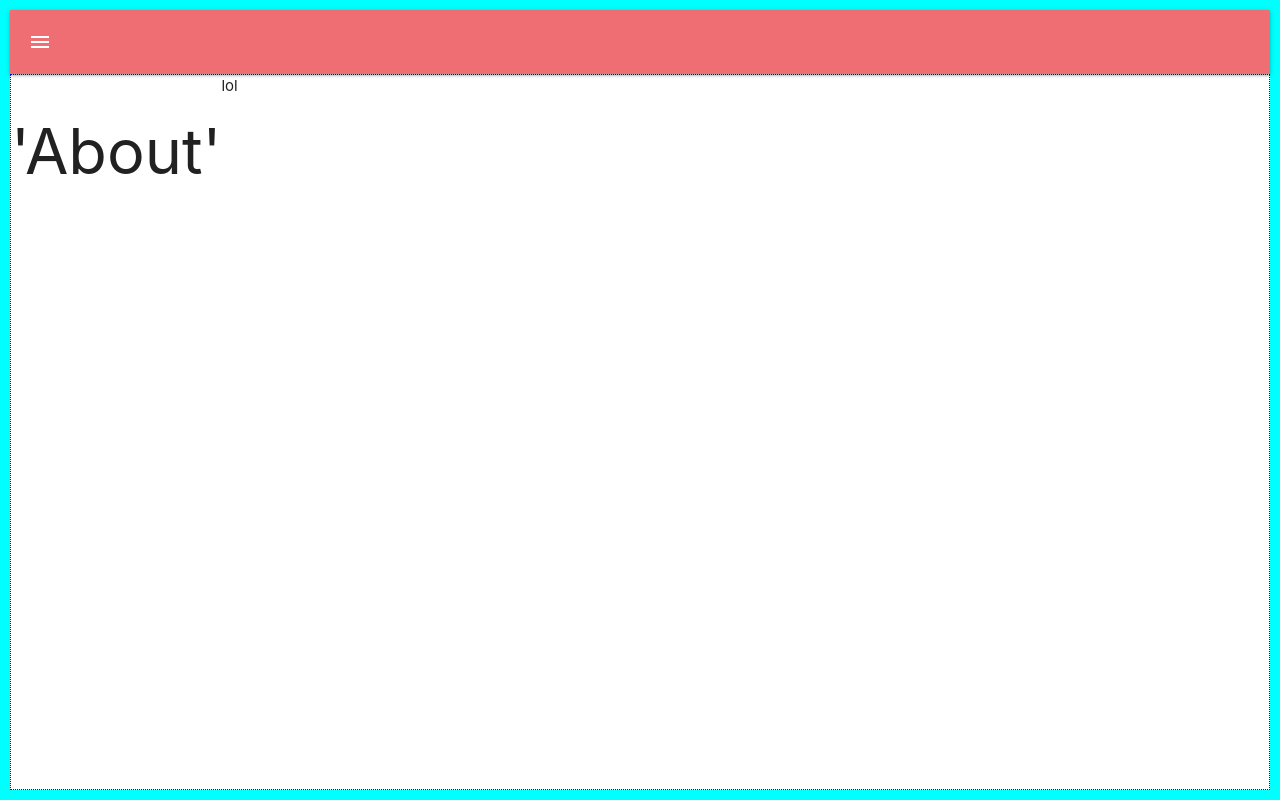
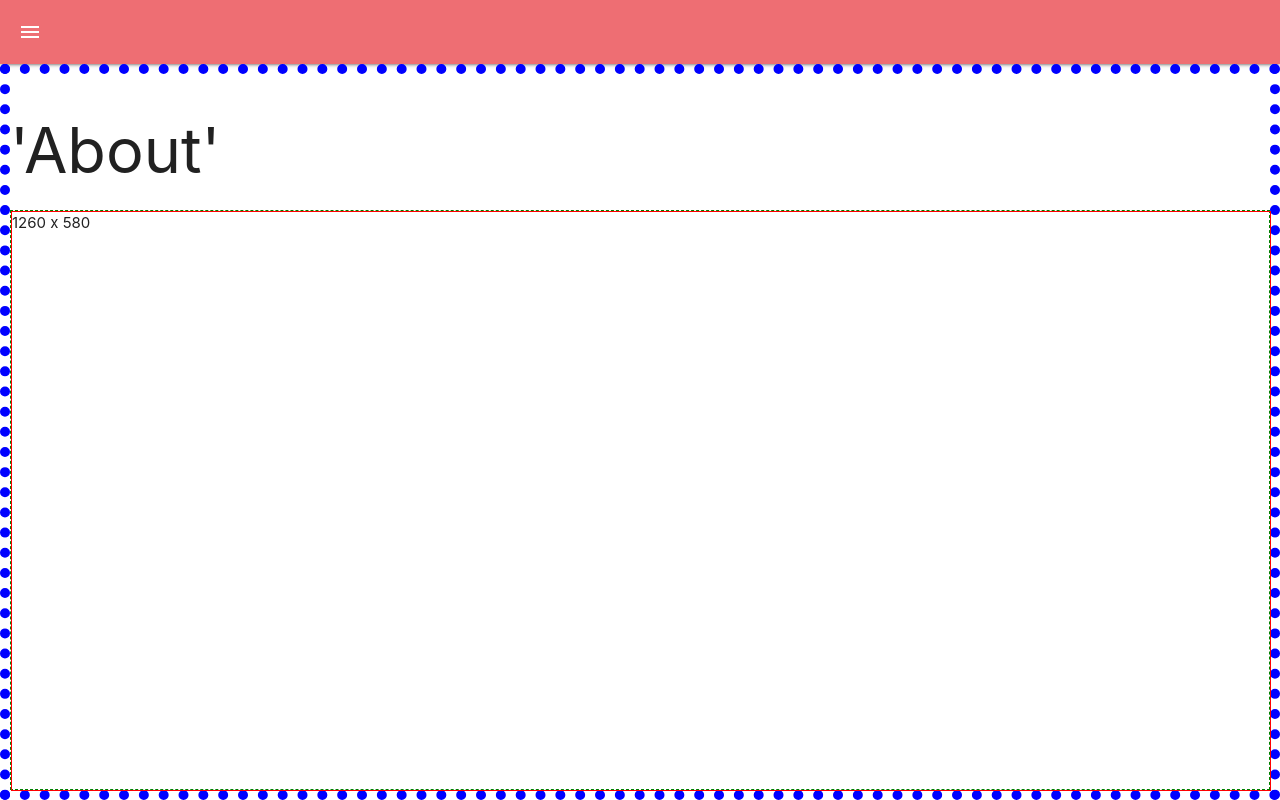
Before and after one commit to alex-worker/CombinatoricsIDE, a React (Create React App) app in the folder simple-ide/: page / in a window 1280 px wide. Built offline with nearby package versions, Linux system fonts and the light colour scheme.

Commit message:
resizing plase is ok :3

```diff
--- a/simple-ide/src/App.css
+++ b/simple-ide/src/App.css
@@ -1,114 +1,19 @@
-html {
-  /* height: 100vh; */
-}
-
-body {
-  /* height: 100%; */
-  /* position:relative; */
-  /* position:relative; */
-  /* height:auto !important; */
-  /* height: 100vh; */
-  /* min-height:100%; */
-}
-
-/* body, .root{
-  height: 100vh; /* force the BODY element to match the height of the HTML element
-} */
-
-/* .page { */
-  /* display: flex; */
-  /* height: 100%; */
-  /* width: 100%; */
-  /* height: 100%; */
-  /* min-height: 1000px !important; */
-  /* border: 10px blue solid; */
-  /* display: flex; */
-  /* overflow: auto; */
-  /* flex: auto; */
-  /* flex-direction: column; */
-  /* background-color: #FFF; */
-  /* padding: 0 1rem 1rem 1rem; */
-  /* overflow: auto; */
-  /* background: white; */
-  /* height: 100%; */
-/* } */
-
-/* .NavBar { */
-  /* border: 1px blue dotted; */
-  /* display: flex; */
-/* } */
-
-.App {
-  border: 10px cyan solid;
-  box-sizing: inherit;
-  height: 100vh;
-  /* min-height: 100%; */
-  /* overflow: hidden; */
-
-  display: flex;
-  flex-direction: column;
-  /* flex-wrap: nowrap; */
-  /* width: 100vw; */
-
-  /* display: flex; */
-  /* flex-wrap: wrap; */
-  /* min-height: 100vh;  or use calc(100vh - header_height) */
-  /* height: 1px; */
-
-  /* } */
-  /* height: 100vh; */
-  /* text-align: center; */
-}
-
-/* .flex-inner { */
-  /* display: flex; */
-  /* border: 1px red dotted; */
-  /* justify-content: center; */
-  /* align-items: center; */
-  /* color: #fff; */
-  /* font-size: 24px; */
-/* } */
-
-/* .myNav {
-  border: 1px blue dotted;
-} */
-
-/* .red-dotted-border {
-  border: 1px red dotted;
-}
-
-.full-heigth {
-  /* height: 100%;
-} */
-
-.AppPage {
-  border: 1px blue dotted;
-  /* width: 100%; */
-  display: flex;
-  /* flex: 1; */
-  /* position: relative; */
+html, body {
+  margin: 0;
+  padding: 0;
+  width: 100%;
   height: 100%;
 }
 
-/* .color-dark { */
-  /* background-color: blue; */
-/* } */
+.App {
+  height: 100vh;
+  display: flex;
+  flex-direction: column;
+}
 
-/* .height-max {
-  /* height: 100vh;
-} */
-
-/* .sidenav {
-  width: 100px;
-} */
-
-/* .page {
-  padding: 0px;
-  padding-left: 300px;
-} */
-
-/* @media only screen and (max-width : 992px) {
-.page {
-    padding-left: 0;
-  }
-} */
+.AppPage {
+  border: 10px blue dotted;
+  display: flex;
+  flex-direction: column;
+  height: 100%;
+}
--- a/simple-ide/src/pages/About.js
+++ b/simple-ide/src/pages/About.js
@@ -74,30 +74,34 @@ const _columnCellRenderer = ({ dataKey, parent, rowIndex }) => {
 }
 
 const MyTablePlace = () => (
-  <div>
-    <AutoSizer disableHeight>
-      {({ width }) => {
+  <AutoSizer>
+    {({ width, height }) => {
       return (
         <div
           style={{
-              // width,
-              // height,
-              // border: '1px blue solid'
+            width,
+            height,
+            border: '1px red solid'
           }}
         >
-            lol
+          {width} x {height}
         </div>
       )
     }}
   </AutoSizer>
-  </div>
 )
 
 const About = () => {
   return (
     <>
-      <h1>'About'</h1>
+      <div><h1>'About'</h1></div>
+      <div style={{
+        width: '100%',
+        height: '100%',
+        border: '1px dashed green'
+      }}>
         <MyTablePlace />
+      </div>
     </>
   )
 }
```
Lines whose indentation alone changed are shown as unchanged.
